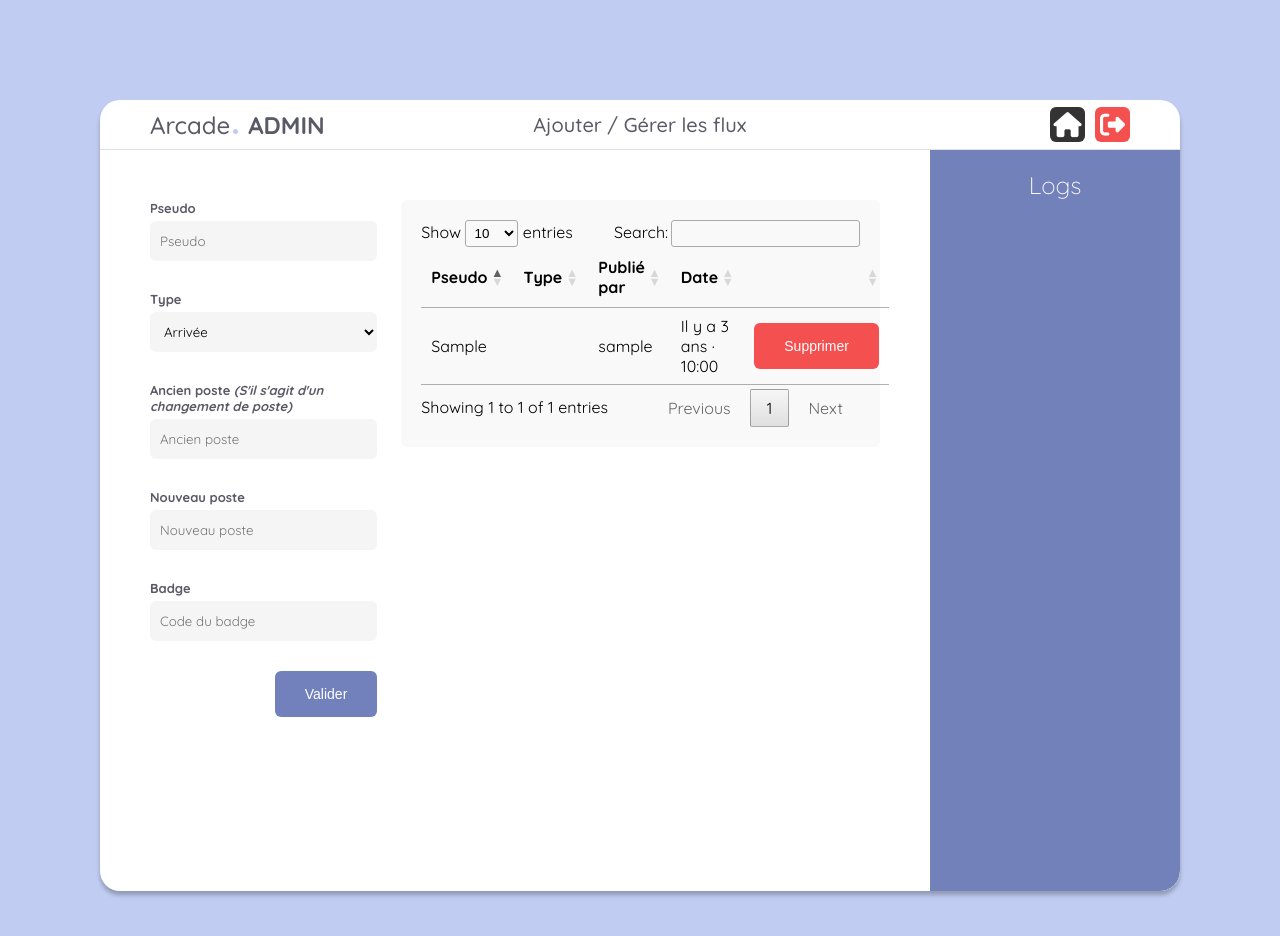
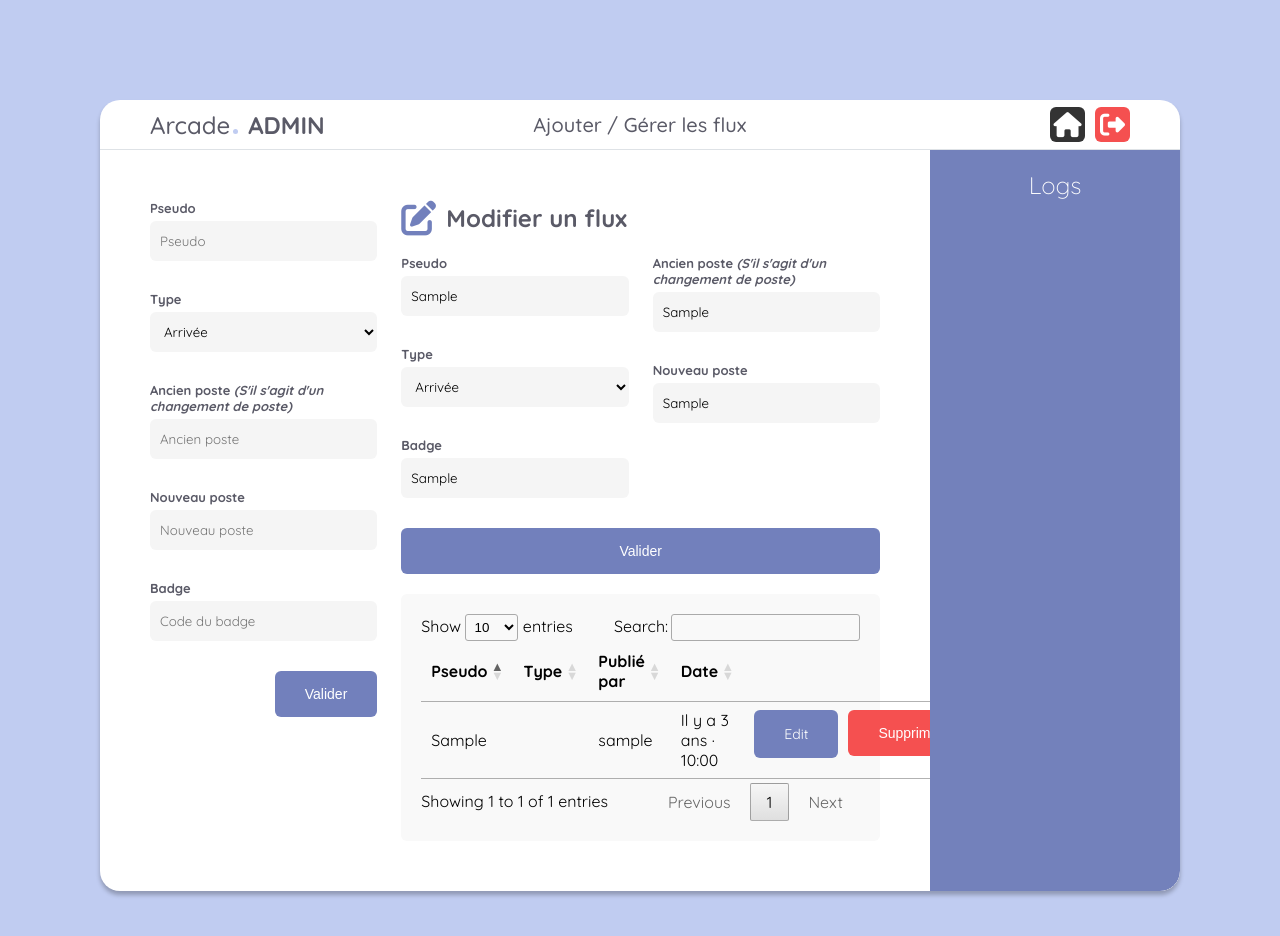
Before and after one commit to KasutageDEV/Arcade, a PHP site: page /administration/flux.php?update=1 in a window 1280 px wide. Shown: the top 936 px of the page. Run offline with PHP 8.4, Linux system fonts and the light colour scheme; the visitor is signed in with stand-in values (Sample User, id 1); tables that the repository leaves empty or names only in its code hold one stand-in row (values such as "Sample post"); data that the repository does not hold is empty; some libraries are stand-ins or nearby versions.

Commit message:
Ajout du module de modification d'un flux

```diff
--- a/administration/flux.php
+++ b/administration/flux.php
@@ -15,6 +15,14 @@ $verifPage_infos = $verifPage->fetch();
 if($verifPage->rowCount() == 0 OR $verifPage_infos->page_flux == 0) {
 	header('Location: '.$website_infos->link.'/index');
 	exit();
+}
+
+if(isset($_GET['update'])) {
+	$id = intval($_GET['update']);
+
+	$fluxGET = $bdd->prepare('SELECT * FROM flux WHERE id = ?');
+	$fluxGET->execute(array($id));
+	$fluxGET_infos = $fluxGET->fetch();
 }
 
 if(isset($_POST['submit__flux'])) {
@@ -38,6 +46,44 @@ if(isset($_POST['submit__flux'])) {
                         $logs->execute(array($session_infos->id, 'à publier un flux', $date));
 
                         $validate = 'Flux publié avec succès !';
+					} else {
+						$erreur = 'Une erreur est survenue !';
+					}
+				} else {
+					$erreur = 'Le nouveau poste ne peut dépasser 255 caractères !';
+				}
+			} else {
+				$erreur = 'L\'ancien poste ne peut dépasser 255 caractères !';
+			}
+		} else {
+			$erreur = 'Le pseudo ne peut dépasser 255 caractères !';
+		}
+	} else {
+		$erreur = 'Vous devez remplir tous les champs !';
+	}
+}
+
+if(isset($_POST['submit__update'])) {
+	if(!empty($_POST['username']) AND !empty($_POST['type']) AND !empty($_POST['new_poste']) AND !empty($_POST['badge'])) {
+
+		$username 	= htmlspecialchars($_POST['username']);
+		$type 		= intval($_POST['type']);
+		$last_poste 	= htmlspecialchars($_POST['last_poste']);
+		$new_poste 	= htmlspecialchars($_POST['new_poste']);
+		$badge 		= htmlspecialchars($_POST['badge']);
+		$date 		= date('d-m-Y H:i:s');
+
+		if(strlen($username) <= 255) {
+			if(strlen($last_poste) <= 255) {
+				if(strlen($new_poste) <= 255) {
+					if($type == '1' || $type == '2' || $type == '3') {
+						$update = $bdd->prepare('UPDATE flux SET pseudo = ?, type = ?, last_poste = ?, new_poste = ?, badge = ? WHERE id = ?');
+						$update->execute(array($username, $type, $last_poste, $new_poste, $badge, $fluxGET_infos->id));
+
+						$logs = $bdd->prepare('INSERT INTO logs(user_id, logs, date) VALUES(?, ?, ?)');
+                        $logs->execute(array($session_infos->id, 'à modifier un flux', $date));
+
+                        $validate = 'Flux modifier avec succès !';
 					} else {
 						$erreur = 'Une erreur est survenue !';
 					}
@@ -144,8 +190,48 @@ if(isset($_POST['submit__delete'])) {
 							</form>
 						</div>
 						<div class="col-lg-8 col-md-6 col-sm-12">
-							<div class="article__table">
-								<table id="example" style="width:100%">
+							<?php if(isset($_GET['update'])) { ?>
+							<div class="dashboard__title">
+								<i class="fas fa-edit"></i>
+								<h1>Modifier un flux</h1>
+							</div>
+							<form method="POST" action="">
+								<div class="row">
+									<div class="col-lg-6 col-md-12 col-sm-12">
+										<div class="article__group">
+											<label>Pseudo</label>
+											<input type="text" name="username" value="<?= $fluxGET_infos->pseudo; ?>" class="article__input">
+										</div>
+										<div class="article__group">
+											<label>Type</label>
+											<select name="type" class="article__input">
+												<option value="1" <?php if($fluxGET_infos->type == 1){ ?>selected<?php } ?>>Arrivée</option>
+												<option value="2" <?php if($fluxGET_infos->type == 2){ ?>selected<?php } ?>>Départ</option>
+												<option value="3" <?php if($fluxGET_infos->type == 3){ ?>selected<?php } ?>>Changement de poste</option>
+											</select>
+										</div>
+										<div class="article__group">
+											<label>Badge</label>
+											<input type="text" name="badge" value="<?= $fluxGET_infos->badge; ?>" class="article__input">
+										</div>
+									</div>
+									<div class="col-lg-6 col-md-12 col-sm-12">
+										<div class="article__group">
+											<label>Ancien poste <i>(S'il s'agit d'un changement de poste)</i></label>
+											<input type="text" name="last_poste" value="<?= $fluxGET_infos->last_poste; ?>" class="article__input">
+										</div>
+										<div class="article__group">
+											<label>Nouveau poste</label>
+											<input type="text" name="new_poste" value="<?= $fluxGET_infos->new_poste; ?>" class="article__input">
+										</div>
+									</div>
+								</div>
+								<button type="submit" name="submit__update" class="article__submit" style="width: 100%;">Valider</button>
+							</form>
+							<div style="clear: both;"></div>
+							<?php } ?>
+							<div class="article__table" style="margin-top: 20px;">
+								<table id="example" style="width: 100%;">
 							        <thead>
 							            <tr>
 							                <th>Pseudo</th>
@@ -176,7 +262,8 @@ if(isset($_POST['submit__delete'])) {
 							                </td>
 							                <td><?= $userF_infos->username; ?></td>
 							                <td><?= formater_date($flux_infos->date); ?></td>
-							                <td>
+							                <td class="d-flex justify-content-end" style="gap: 10px;">
+							                	<a href="?update=<?= $flux_infos->id; ?>" class="article__submit">Edit</a>
 							                	<form method="POST" action="">
 							                		<input type="hidden" name="flux_id" value="<?= $flux_infos->id; ?>">
 						                			<button type="submit" name="submit__delete" class="article__submit red">Supprimer</button>
```
